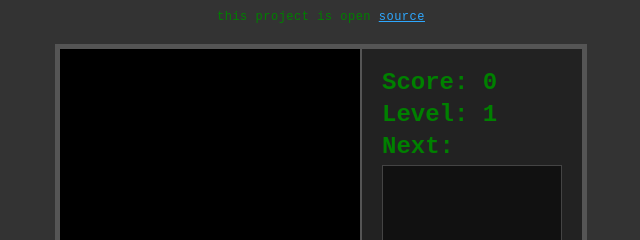
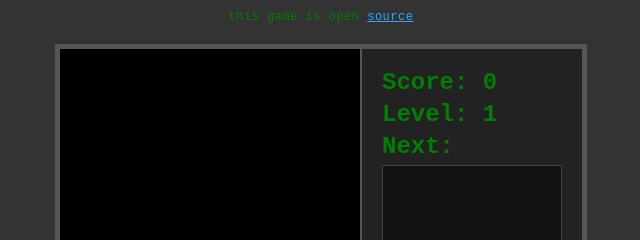
Before and after one commit to boomelage/free-tetris.online, a plain HTML site: page index.html in a window 1280 px wide. Shown: the top 240 px of the page, 319-959 px from the left. Drawn offline with Linux system fonts and the light colour scheme.

Commit message:
Update banner text to reflect game status

```diff
--- a/index.html
+++ b/index.html
@@ -8,7 +8,7 @@
     <link rel="icon" type="image/png" href="assets/icon.png">
 </head>
 <body>
-    <div id="banner">this project is open <a href="https://github.com/boomelage/free-tetris.online" target="_blank" rel="noopener noreferrer">source</a></div>
+    <div id="banner">this game is open <a href="https://github.com/boomelage/free-tetris.online" target="_blank" rel="noopener noreferrer">source</a></div>
     <div id="game-container">
         <canvas id="tetrisCanvas" width="300" height="600"></canvas>
         <div id="sidebar">
```
